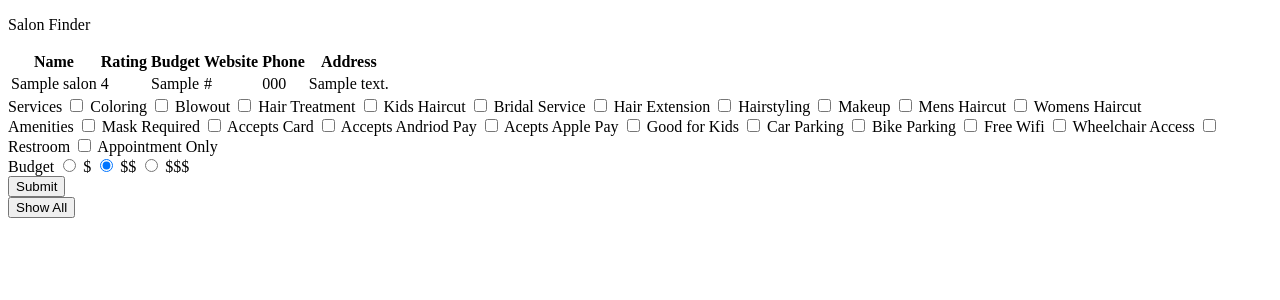
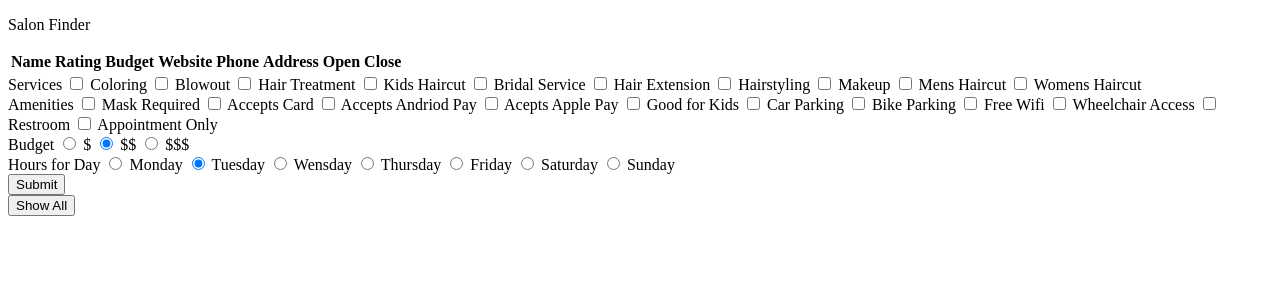
Before and after one commit to michael-brine/Salon_Finder, a FastAPI app: page / in a window 1280 px wide. Shown: the top 300 px of the page. Run offline with FastAPI, Linux system fonts and the light colour scheme; tables that the repository leaves empty hold one stand-in row (values such as "Sample post"); lists and menus that the app fills with data are empty; some libraries are stand-ins or nearby versions.

Commit message:
add hours and days

```diff
--- a/make_tables.sql
+++ b/make_tables.sql
@@ -4,5 +4,5 @@
 \copy amenities from '~/Desktop/salon_data/amenities.csv' delimiter ',' csv header;
 create table services(salon_id int primary key, coloring bool, blowout bool, hair_treatment bool, kids_haircut bool, bridal_service bool, hair_extension bool, hairsyling bool, makeup bool, mens_haircut bool, womens_haircut bool);
 \copy services from '~/Desktop/salon_data/services.csv' delimiter ',' csv header;
-create table hours(salon_id int, day int, open varchar(255), close varchar(255));
+create table hours(salon_id int, day int, open_time varchar(255), close_time varchar(255));
 \copy hours from '~/Desktop/salon_data/hours.csv' delimiter ',' csv header;
--- a/src/main.py
+++ b/src/main.py
@@ -20,8 +20,7 @@
 
 @app.get('/', response_class=HTMLResponse)
 def index(request: Request, hx_request: Optional[str] =  Header(None), db: Session = Depends(get_db)):
-    #salons = [{'name': 'test', 'rating': 4, 'budget': '1-10', 'website': 'http', 'phone': '408', 'address': '123'}]
-    salons = db.query(Salon).all()
+    salons = db.query(Salon, Hour.open_time, Hour.close_time).filter(Hour.day == 2).join(Hour, Salon.salon_id == Hour.salon_id).all()
     context = {'request': request, 'salons': salons}
     if hx_request:
         return templates.TemplateResponse("components/table.html", context)
@@ -29,7 +28,7 @@
 
 
 @app.get('/query',)
-def query(budget, request: Request, hx_request: Optional[str] =  Header(None), db: Session = Depends(get_db),
+def query(budget, days, request: Request, hx_request: Optional[str] =  Header(None), db: Session = Depends(get_db),
  coloring='off', blowout='off', hair_treatment='off', kids_haircut='off', bridal_service='off', hair_extension='off',
  hairsyling='off', makeup='off', mens_haircut='off', womens_haircut='off', mask_required='off', accepts_card='off',
  accepts_andriod='off', accepts_apple='off', good_for_kids='off', car_parking='off', bike_parking='off', free_wifi='off',
@@ -44,29 +43,29 @@
 
     l = locals()
 
-    q_service_filters = {}
-    for n in service_names:
-        if l[n] == 'on':
-            q_service_filters[n] = True
-    print('service filter:', q_service_filters)
-
-    q_amenties_filters = {}
-    for n in amenties_names:
-        if l[n] == 'on':
-            q_amenties_filters[n] = True
-    print('amenties filter:', q_amenties_filters)
-
-    q = db.query(Salon)
-
-    for attr, value in q_service_filters.items():
-        q = q.filter(getattr(Services, attr) == value)
-
-    for attr, value in q_amenties_filters.items():
-        q = q.filter(getattr(Amenities, attr) == value)
-
-    q = q.filter(Salon.budget == budgets[budget]).join(Services, Salon.salon_id == Services.salon_id).join(Amenities, Salon.salon_id == Amenities.salon_id).all()
+    q = db.query(Salon, Hour.open_time, Hour.close_time)
+    q = dynamic_filter(q, make_filters(service_names, l), Services)
+    q = dynamic_filter(q, make_filters(amenties_names, l), Amenities)
+    q = q.filter(Salon.budget == budgets[budget]).filter(Hour.day == int(days))\
+    .join(Services, Salon.salon_id == Services.salon_id)\
+    .join(Amenities, Salon.salon_id == Amenities.salon_id)\
+    .join(Hour, Salon.salon_id == Hour.salon_id)\
+    .all()
 
     context = {'request': request, 'salons': q}
+
     if hx_request:
         return templates.TemplateResponse("components/table.html", context)
     return templates.TemplateResponse("index.html", context)
+
+def make_filters(names, l):
+    filters = {}
+    for n in names:
+        if l[n] == 'on':
+            filters[n] = True
+    return filters
+
+def dynamic_filter(q, filters, table):
+    for attr, value in filters.items():
+        q = q.filter(getattr(table, attr) == value)
+    return q
--- a/src/templates/components/table.html
+++ b/src/templates/components/table.html
@@ -1,10 +1,12 @@
-{% for salon in salons %}
+{% for r in salons %}
     <tr>
-        <td class="border">{{ salon.salon_name }}</td>
-        <td class="border">{{ salon.rating }}</td>
-        <td class="border">{{ salon.budget }}</td>
-        <td class="border">{{ salon.website }}</td>
-        <td class="border">{{ salon.phone }}</td>
-        <td class="border">{{ salon.address}}</td>
+        <td class="border">{{ r.Salon.salon_name }}</td>
+        <td class="border">{{ r.Salon.rating }}</td>
+        <td class="border">{{ r.Salon.budget }}</td>
+        <td class="border">{{ r.Salon.website }}</td>
+        <td class="border">{{ r.Salon.phone }}</td>
+        <td class="border">{{ r.Salon.address }}</td>
+        <td class="border">{{ r.open_time }}</td>
+        <td class="border">{{ r.close_time }}</td>
     </tr>
 {% endfor %}
--- a/src/templates/index.html
+++ b/src/templates/index.html
@@ -25,6 +25,8 @@
                     <th class="border">Website</th>
                     <th class="border">Phone</th>
                     <th class="border">Address</th>
+                    <th class="border">Open</th>
+                    <th class="border">Close</th>
                 </tr>
             </thead>
             <tbody id="table-body">
@@ -105,6 +107,22 @@
                 <input type="radio" id="_$$$" name="budget" value="2"></input>
                 <label for="_$$$">$$$</label>
             </div>
+            <div> Hours for Day
+                <input type="radio" id="monday" name="days" value="1"></input>
+                <label for="monday">Monday</label>
+                <input type="radio" id="tuesday" name="days" value="2" checked></input>
+                <label for="tuesday">Tuesday</label>
+                <input type="radio" id="wensday" name="days" value="3"></input>
+                <label for="wensday">Wensday</label>
+                <input type="radio" id="thursday" name="days" value="4"></input>
+                <label for="thursday">Thursday</label>
+                <input type="radio" id="friday" name="days" value="5"></input>
+                <label for="friday">Friday</label>
+                <input type="radio" id="saturday" name="days" value="6"></input>
+                <label for="saturday">Saturday</label>
+                <input type="radio" id="sunday" name="days" value="7"></input>
+                <label for="sunday">Sunday</label>
+            </div>
             <button type="submit" form="query" value="Submit">Submit</button>
         </form>
         <div>
```
